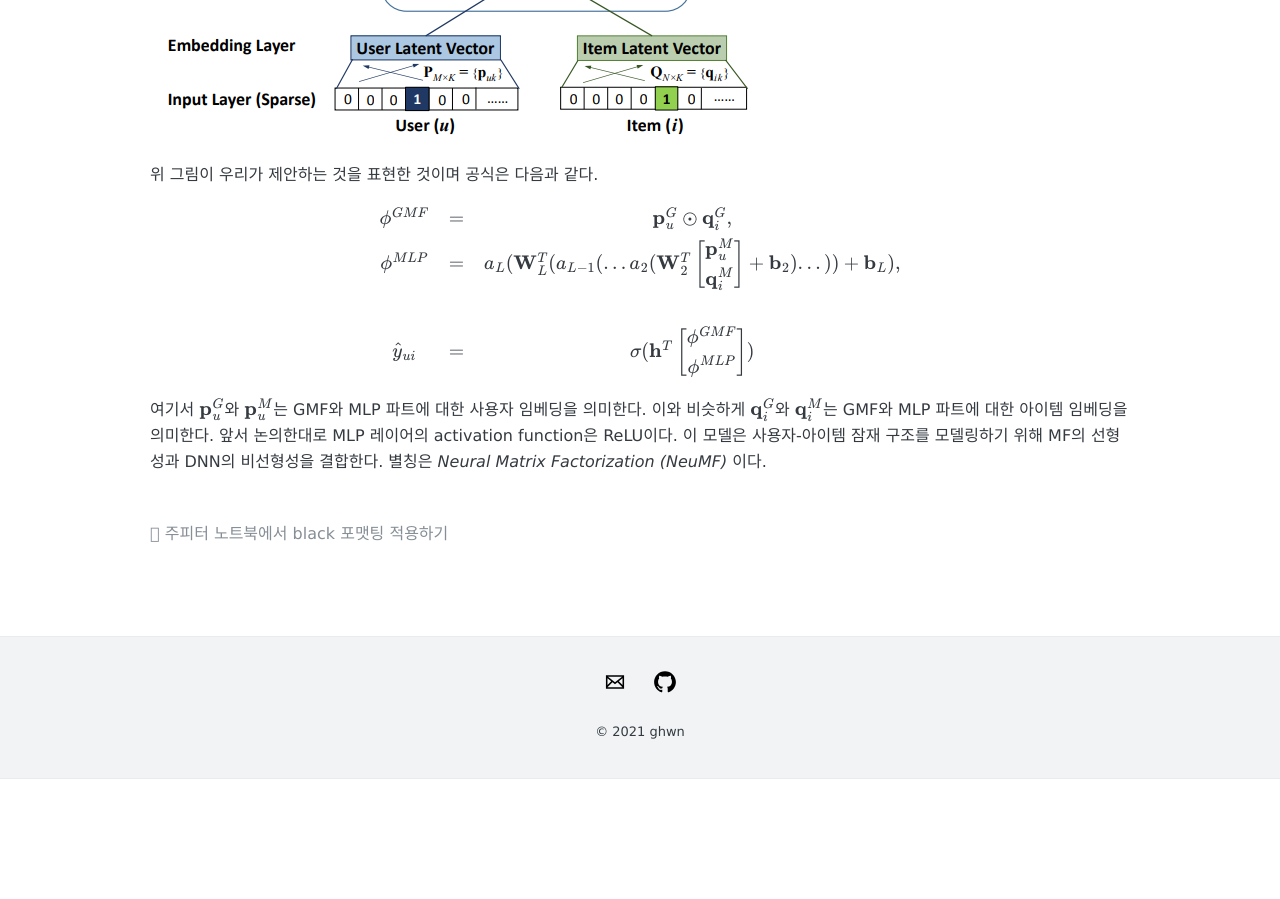
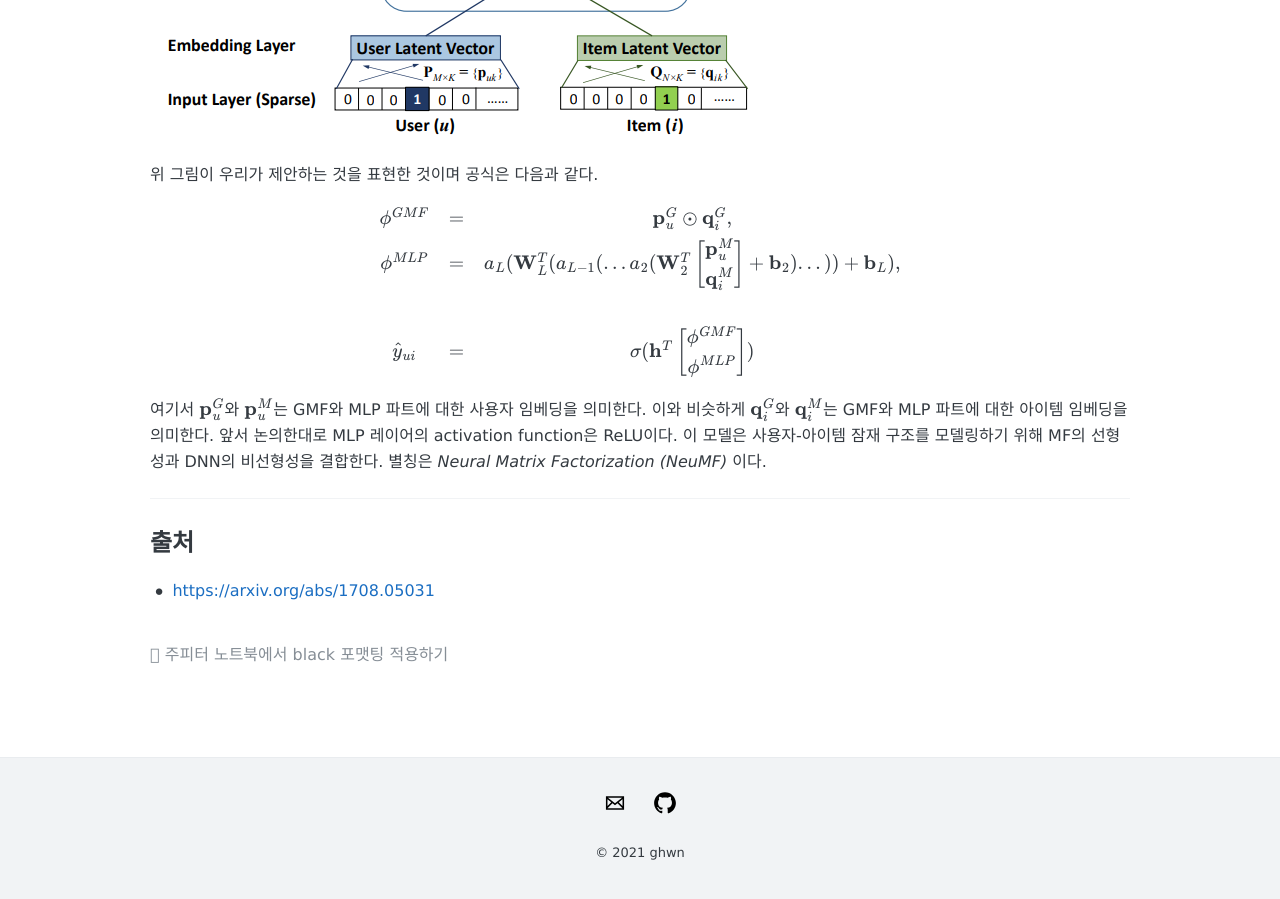
Before and after one commit to ghwn/ghwn.github.io, a Jekyll site: the page built from _posts/2021-02-04-neural-collaborative-filtering.md, in a window 1280 px wide and 900 px high, scrolled down 5123 px. Built offline with Jekyll 4.4.1, drawn with Linux system fonts in a browser that asks for light colours; formulas are drawn with MathJax 3; comment, search, counter and statistics services are not loaded; before the commit the page ends 5902 px from its top, so only the background shows below that.

Commit message:
출처 추가

```diff
--- a/_posts/2021-02-04-neural-collaborative-filtering.md
+++ b/_posts/2021-02-04-neural-collaborative-filtering.md
@@ -181,3 +181,9 @@ $$
 $$
 
 여기서 $$\mathbf{p}_u^G$$와 $$\mathbf{p}_u^M$$는 GMF와 MLP 파트에 대한 사용자 임베딩을 의미한다. 이와 비슷하게 $$\mathbf{q}_i^G$$와 $$\mathbf{q}_i^M$$는 GMF와 MLP 파트에 대한 아이템 임베딩을 의미한다. 앞서 논의한대로 MLP 레이어의 activation function은 ReLU이다. 이 모델은 사용자-아이템 잠재 구조를 모델링하기 위해 MF의 선형성과 DNN의 비선형성을 결합한다. 별칭은 *Neural Matrix Factorization (NeuMF)* 이다.
+
+---
+
+## 출처
+
+- [https://arxiv.org/abs/1708.05031](https://arxiv.org/abs/1708.05031)
```
